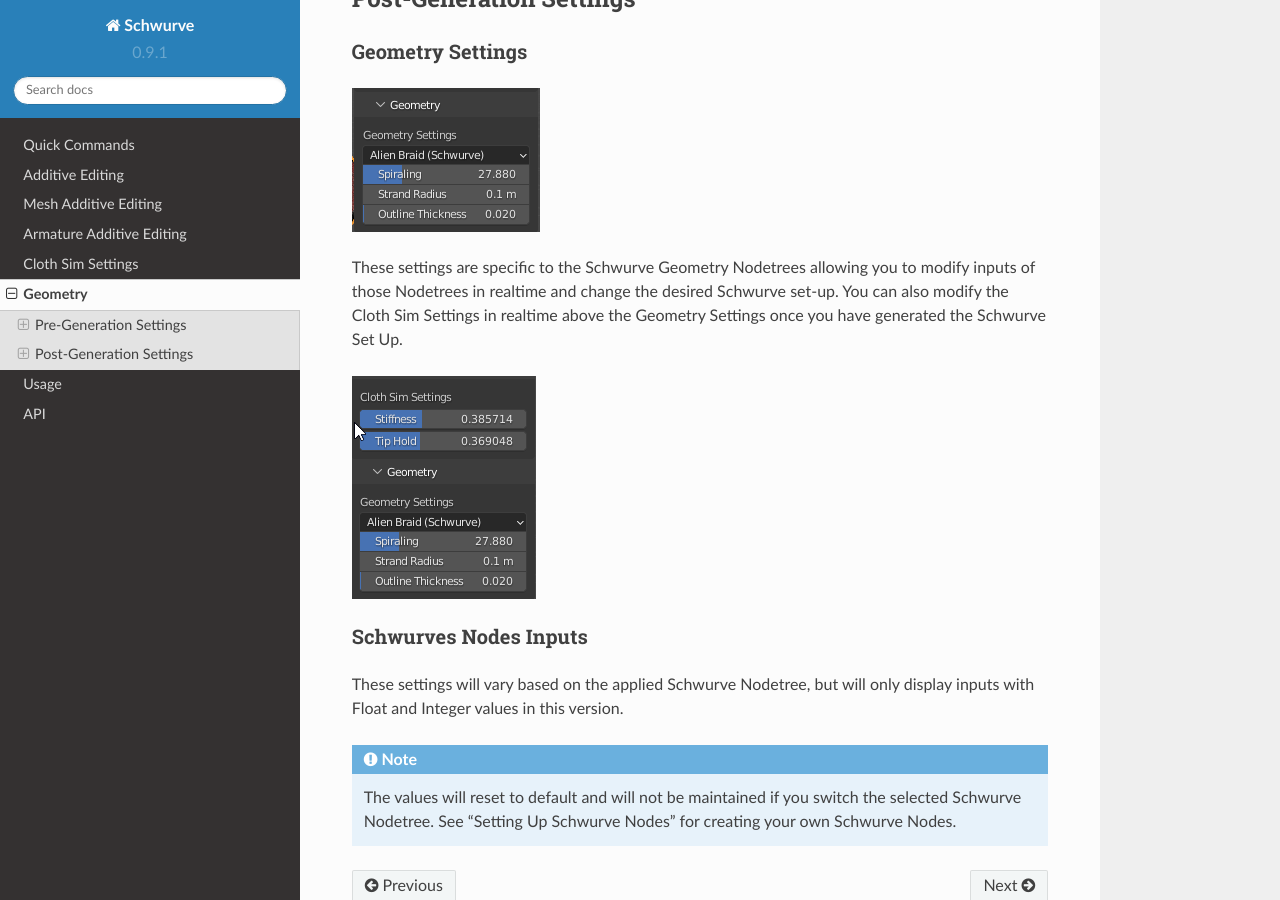
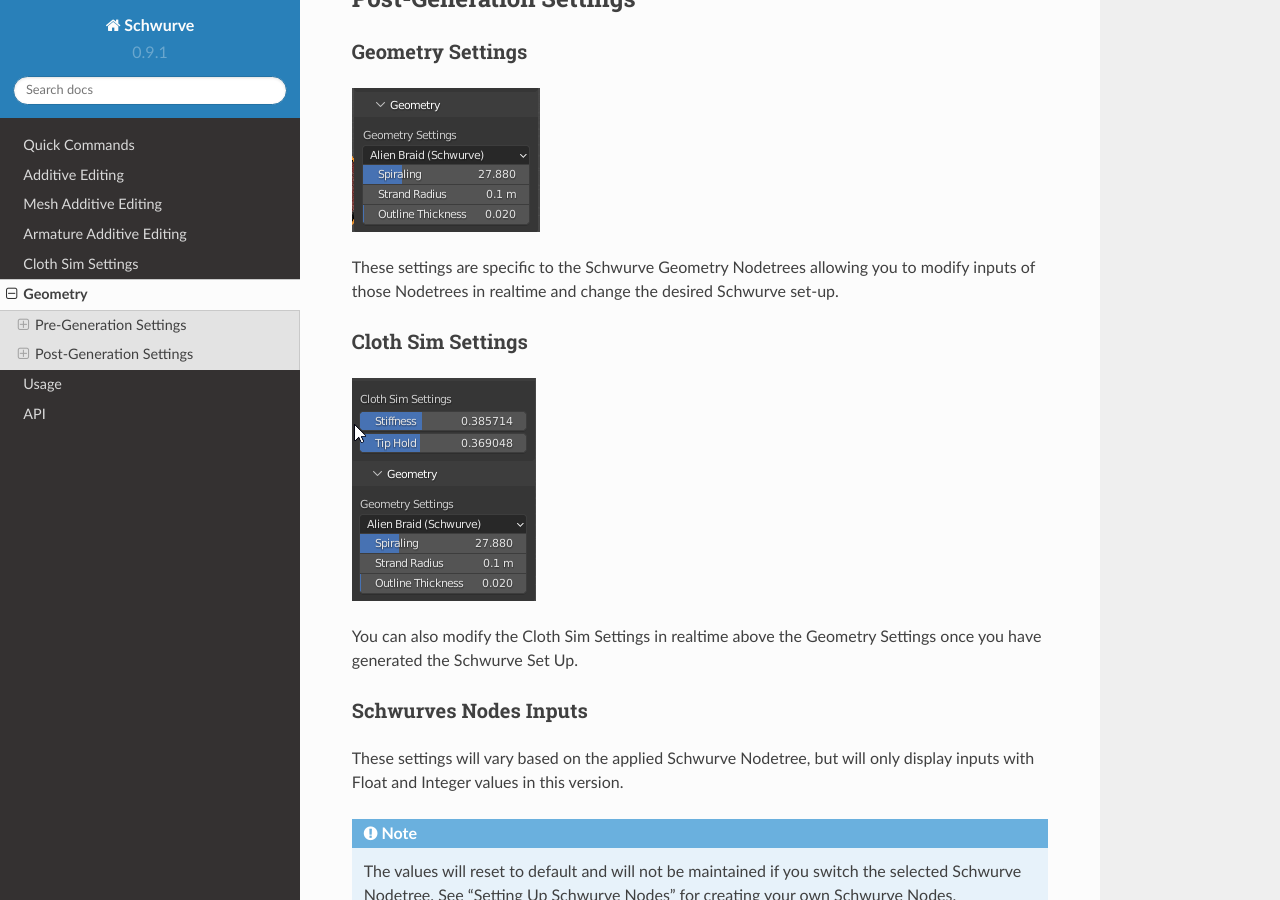
Before and after one commit to Ayjent/SchwurveTest, a Sphinx documentation site: the page built from docs/source/geometry.rst, in a window 1280 px wide and 900 px high, scrolled down 1762 px. Built offline with Sphinx 7.4.7 and the Read the Docs theme 2.0.0, drawn with Linux system fonts in a browser that asks for light colours.

Commit message:
Update geometry.rst

```diff
--- a/docs/source/geometry.rst
+++ b/docs/source/geometry.rst
@@ -82,11 +82,18 @@
 
 .. image:: ../_static/GeometryInputSettings.png
 
-These settings are specific to the Schwurve Geometry Nodetrees allowing you to modify inputs of those Nodetrees in realtime and change the desired Schwurve set-up.  You can also modify the Cloth Sim Settings in realtime above the Geometry Settings once you have generated the Schwurve Set Up.
+These settings are specific to the Schwurve Geometry Nodetrees allowing you to modify inputs of those Nodetrees in realtime and change the desired Schwurve set-up.
+
+.. _Schwurve Nodes Inputs:
+
+.. _Cloth Sim Settings:
+
+Cloth Sim Settings
+^^^^^^^^^^^^^^^^^^
 
 .. image:: ../_static/ClothSim-Geometry-Settings.png
 
-.. _Schwurve Nodes Inputs:
+You can also modify the Cloth Sim Settings in realtime above the Geometry Settings once you have generated the Schwurve Set Up.
 
 Schwurves Nodes Inputs
 ^^^^^^^^^^^^^^^^^^^^^^
```
